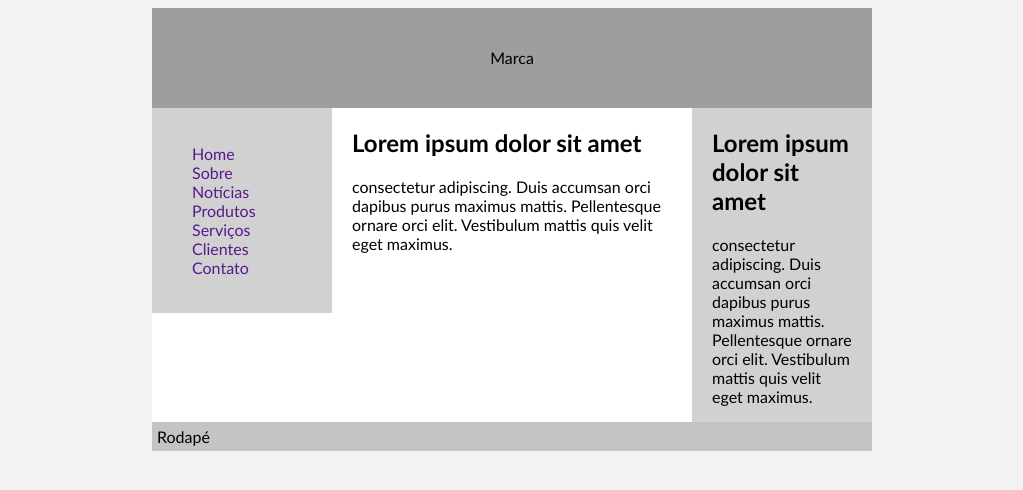
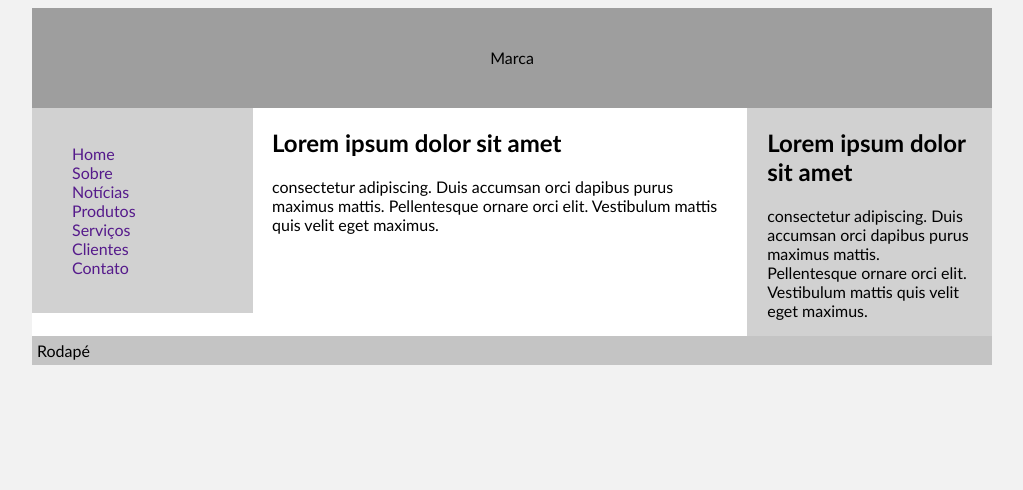
Before and after one commit to LeandroFranklin/CSS3-intermediario-avancado, a plain HTML site: page layout.html in a window 1280 px wide. Shown: the whole page, without its empty margins (128-1151 px from the left). Drawn offline with Linux system fonts and the light colour scheme.

Commit message:
Layout líquido

```diff
--- a/css/estilo.css
+++ b/css/estilo.css
@@ -150,9 +150,11 @@ body{
 }
 
 #container{
-    width: 720px;
+    width: 85%;
     margin: 0 auto;
     background: #fff;
+    min-width: 720px;
+    max-width: 960px;
 }
 
 #marca{
@@ -163,17 +165,17 @@ body{
 }
 
 #conteudo{
-    width: 520px;
+    width: 75%;
     float: right;
 }
 
 #conteudo-principal{
-    width: 320px;
+    width: 64%;
     float: left;
 }
 
 #conteudo-secundario{
-    width: 180px;
+    width: 34%;
     float: right;
     background: #d1d1d1;
 }
@@ -186,7 +188,7 @@ body{
 }
 
 #navegacao{
-    width: 180px;
+    width: 23%;
     float: left;
     padding: 20px 0px;
     background: #d1d1d1;
```
